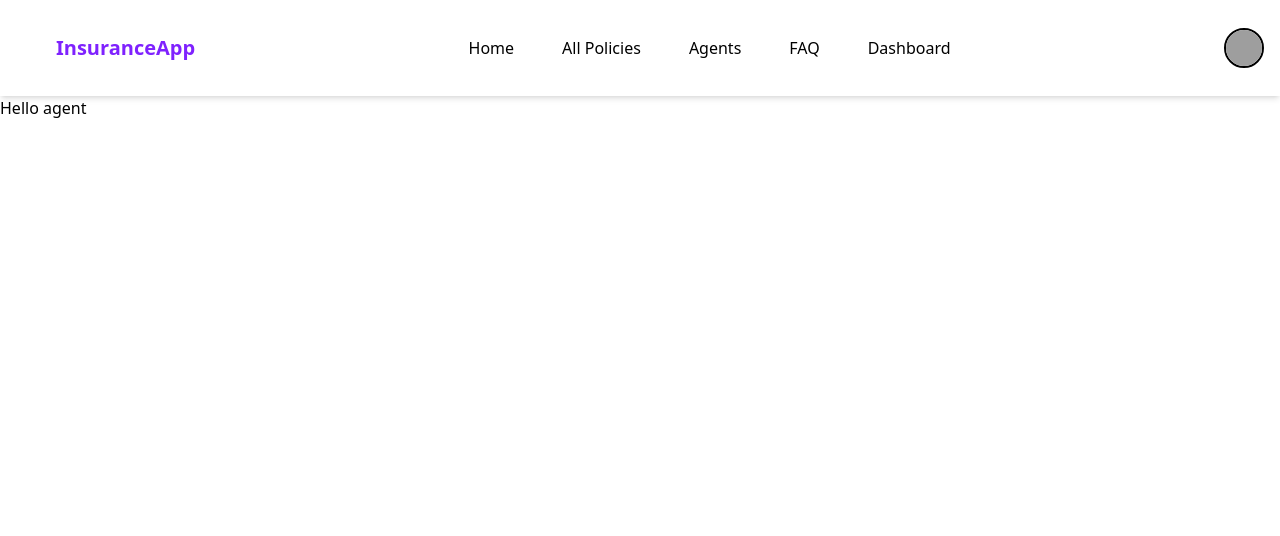
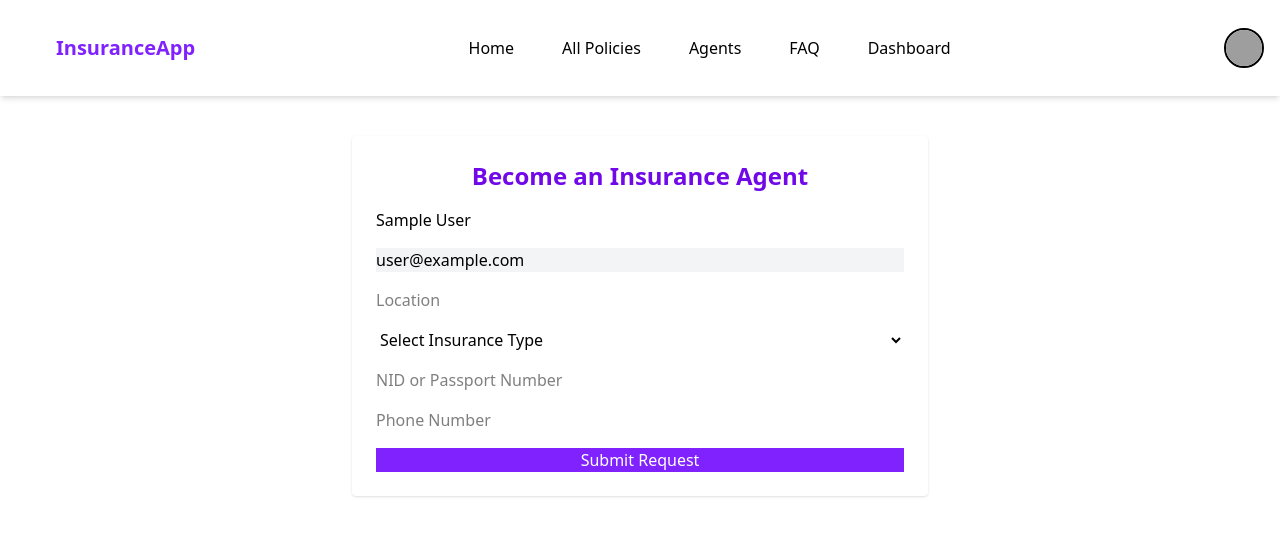
Before and after one commit to AzharChy/A12-polishing-Client-side, a React (Vite) app: page /agents in a window 1280 px wide. Shown: the top 536 px of the page. Built offline with nearby package versions, Linux system fonts and the light colour scheme; no server answers; sample sign-in values are in the browser's storage; grey boxes are pictures that could not be loaded.

Commit message:
agent request page complete

```diff
--- a/src/Components/Routes/Pages/Agents/Agents.jsx
+++ b/src/Components/Routes/Pages/Agents/Agents.jsx
@@ -1,11 +1,130 @@
-import React from 'react';
+import React, { useState } from 'react';
+import { Helmet } from 'react-helmet-async';
+import { useMutation } from '@tanstack/react-query';
+
+import Swal from 'sweetalert2';
+import useAxiosSecure from '../../../../customHooks/AxiosSecure';
+import useAuth from '../../../../customHooks/useAuth';
 
 const Agents = () => {
-    return (
-        <div>
-            Hello agent
-        </div>
-    );
+  const axiosSecure = useAxiosSecure();
+  const { user } = useAuth();
+
+  const [formData, setFormData] = useState({
+    name: user?.displayName || '',
+    email: user?.email || '',
+    location: '',
+    insuranceType: '',
+    nationalId: '',
+    phone: ''
+  });
+
+  const handleChange = (e) => {
+    const { name, value } = e.target;
+    setFormData(prev => ({ ...prev, [name]: value }));
+  };
+
+  const { mutate, isPending } = useMutation({
+    mutationFn: async (data) => {
+      const res = await axiosSecure.patch(`/users/${user.email}`, {
+        ...data,
+        activeStatus: 'pending',
+        role: 'requested-agent',
+      });
+      return res.data;
+    },
+    onSuccess: () => {
+      Swal.fire('Success!', 'Agent request submitted.', 'success');
+    },
+    onError: () => {
+      Swal.fire('Error', 'Something went wrong.', 'error');
+    }
+  });
+
+  const handleSubmit = (e) => {
+    e.preventDefault();
+    mutate(formData);
+  };
+
+  return (
+    <div className="max-w-xl mx-auto mt-10 p-6 bg-white rounded shadow">
+      <Helmet><title>Request to Become an Agent</title></Helmet>
+
+      <h2 className="text-2xl font-bold text-center mb-4 text-violet-700">Become an Insurance Agent</h2>
+
+      <form onSubmit={handleSubmit} className="space-y-4">
+        <input
+          type="text"
+          name="name"
+          placeholder="Full Name"
+          value={formData.name}
+          onChange={handleChange}
+          className="input input-bordered w-full"
+          required
+        />
+        <input
+          type="email"
+          name="email"
+          placeholder="Email"
+          value={formData.email}
+          disabled
+          className="input input-bordered w-full bg-gray-100"
+        />
+        <input
+          type="text"
+          name="location"
+          placeholder="Location"
+          value={formData.location}
+          onChange={handleChange}
+          className="input input-bordered w-full"
+          required
+        />
+        <select
+          name="insuranceType"
+          value={formData.insuranceType}
+          onChange={handleChange}
+          className="select select-bordered w-full"
+          required
+        >
+          <option value="">Select Insurance Type</option>
+          <option>Term Life</option>
+          <option>Senior Plan</option>
+          <option>Child Plan</option>
+          <option>Health Insurance</option>
+          <option>Auto Insurance</option>
+          <option>Homeowners Insurance</option>
+          <option>Travel Insurance</option>
+          <option>Business Insurance</option>
+          <option>Family Insurance</option>
+        </select>
+        <input
+          type="text"
+          name="nationalId"
+          placeholder="NID or Passport Number"
+          value={formData.nationalId}
+          onChange={handleChange}
+          className="input input-bordered w-full"
+          required
+        />
+        <input
+          type="tel"
+          name="phone"
+          placeholder="Phone Number"
+          value={formData.phone}
+          onChange={handleChange}
+          className="input input-bordered w-full"
+          required
+        />
+        <button
+          type="submit"
+          className="btn w-full bg-violet-600 text-white hover:bg-violet-700"
+          disabled={isPending}
+        >
+          {isPending ? 'Submitting...' : 'Submit Request'}
+        </button>
+      </form>
+    </div>
+  );
 };
 
 export default Agents;
```
